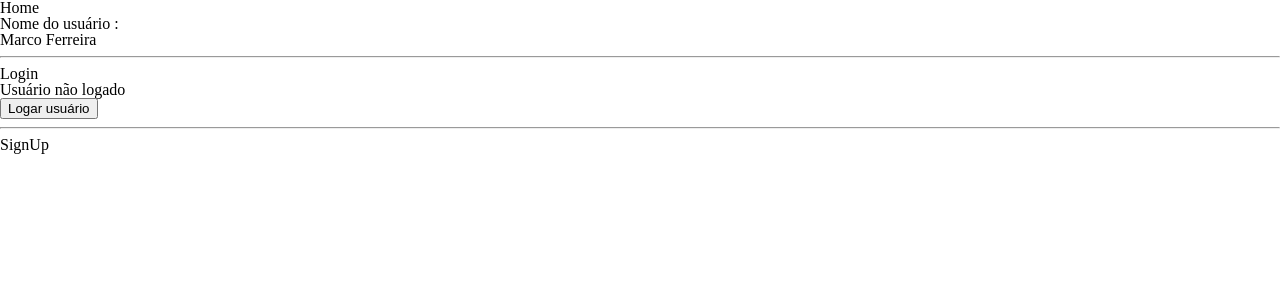
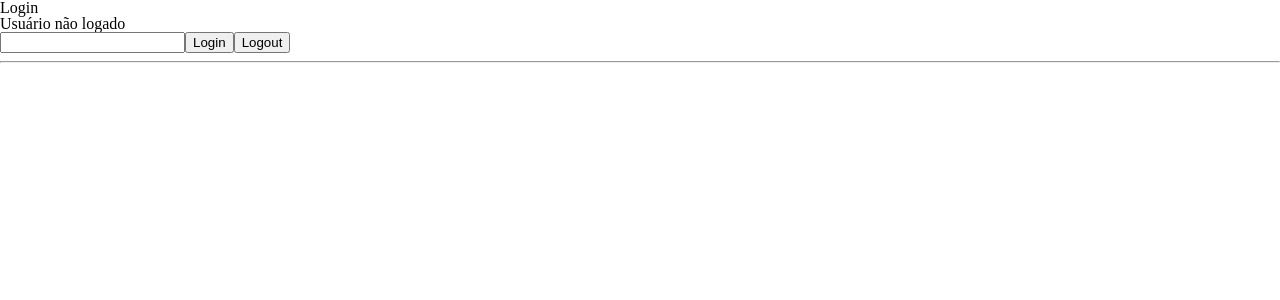
Before and after one commit to marcoferreiradev/challenge-two-hc, a React (Create React App) app: page /login in a window 1280 px wide. Shown: the top 300 px of the page. Built offline with nearby package versions, Linux system fonts and the light colour scheme.

Commit message:
feat(routes): add routes struct initial

```diff
--- a/public/index.html
+++ b/public/index.html
@@ -1,5 +1,5 @@
 <!DOCTYPE html>
-<html lang="en">
+<html lang="pt-br">
   <head>
     <meta charset="utf-8" />
     <link rel="icon" href="%PUBLIC_URL%/favicon.ico" />
--- a/src/App.js
+++ b/src/App.js
@@ -1,15 +1,12 @@
 import React from 'react';
-import Home from './pages/Home';
-import Login from './pages/Login';
-import SignUp from './pages/Signup';
+import { AuthProvider } from "./providers/auth";
+import Routes from './router/AppRouter';
 
 function App() {
   return (
-    <>
-      <Home />
-      <Login />
-      <SignUp />
-    </>
+    <AuthProvider>
+      <Routes />
+    </AuthProvider>
   );
 }
 
--- a/src/index.js
+++ b/src/index.js
@@ -2,13 +2,10 @@ import React from 'react';
 import ReactDOM from 'react-dom';
 import './index.css';
 import App from './App';
-import { AuthProvider } from "./providers/auth";
 
 ReactDOM.render(
   <React.StrictMode>
-    <AuthProvider>
-      <App />
-    </AuthProvider>
+    <App />
   </React.StrictMode>,
   document.getElementById('root')
 );
--- /dev/null
+++ b/src/pages/404/index.js
@@ -0,0 +1,11 @@
+import React from 'react'
+
+function NotFound404() {
+  return (
+    <div>
+      404 page
+    </div>
+  )
+}
+
+export default NotFound404
--- a/src/pages/Home/index.js
+++ b/src/pages/Home/index.js
@@ -1,14 +1,18 @@
-import React from 'react'
+import React  from 'react'
 import { useAuth } from '../../providers/auth';
 
 function Home() {
 
   const { user } = useAuth();
+
   return (
     <div>
       Home <br />
+      { user.isAuthenticated ?
+        <>Nome do usuário : <h1>{user.name}</h1></> :
+        <> User não logado </>
+      }
 
-      Nome do usuário : <h1>{user.name}</h1>
       <hr />
     </div>
   )
--- a/src/pages/Login/index.js
+++ b/src/pages/Login/index.js
@@ -1,23 +1,37 @@
-import React from 'react'
+import React, { useState } from 'react'
 import { useAuth } from "../../providers/auth";
 
 function Login() {
-  const { userLogged, setUserLogged, setUser  } = useAuth();
+  const [input, setInput] = useState({
+    name: '',
+  });
+  const { user, setUser  } = useAuth();
 
-  const handleClick = () => {
-    setUserLogged(true)
+  const handleLogin = () => {
+    const loginData = {...input, isAuthenticated: true};
+    localStorage.setItem('user', JSON.stringify(loginData));
+    setUser(loginData);
+  }
+
+  const handleLogout = () => {
+    localStorage.removeItem('user');
+    setUser({
+      name: "",
+      isAuthenticated: false
+    })
   }
 
   return (
     <div>
       Login
 
-      {userLogged ?
+      {user.isAuthenticated ?
         ( <p> Usuário está logado </p>)
         : ( <p> Usuário não logado </p>)
       }
-
-      <button onClick={handleClick}> Logar usuário </button>
+      <input type="text" onChange={(e) => setInput({name: e.target.value})} />
+      <button onClick={handleLogin}> Login </button>
+      <button onClick={handleLogout}> Logout </button>
       <hr />
     </div>
   )
--- a/src/pages/Signup/index.js
+++ b/src/pages/Signup/index.js
@@ -2,14 +2,14 @@ import React from 'react'
 import { useAuth } from '../../providers/auth';
 
 function SignUp() {
-  const { user } = useAuth();
+  const { user, setUser } = useAuth();
 
   console.log(user)
 
   return (
     <div>
       SignUp
-
+        <input type="text" onChange={(e) => setUser({name: e.target.value})} />
       <br/>
     </div>
   )
--- a/src/providers/auth.js
+++ b/src/providers/auth.js
@@ -1,11 +1,21 @@
-import React, { useState, createContext, useContext} from 'react';
+import React, { useState, createContext, useContext, useEffect } from 'react';
 
 export const AuthContext = createContext({});
 
 export const AuthProvider = (props) => {
-  const [user, setUser] = useState({
-    name: 'Marco Ferreira',
-  })
+  const [user, setUser] = useState({})
+
+  useEffect(() => {
+    const userStorage = localStorage.getItem("user");
+    if(userStorage) {
+      setUser(JSON.parse(userStorage))
+    } else {
+      setUser({
+        name: '',
+        isAuthenticated: false,
+      })
+    }
+  }, [])
 
   const [userLogged, setUserLogged] = useState();
 
--- a/src/router/AppRouter.js
+++ b/src/router/AppRouter.js
@@ -0,0 +1,21 @@
+import React from 'react'
+import { BrowserRouter, Switch, Route } from 'react-router-dom';
+import Home from '../pages/Home';
+import Login from '../pages/Login';
+import SignUp from '../pages/Signup';
+import NotFound from '../pages/404';
+
+function Routes() {
+  return (
+    <BrowserRouter>
+      <Switch>
+        <Route path="/" component={Home} exact />
+        <Route path="/login" component={Login} />
+        <Route path="/signup" component={SignUp} />
+        <Route component={NotFound} />
+      </Switch>
+    </BrowserRouter>
+  )
+}
+
+export default Routes
```
Also changed, not shown: package.json (+4 -3 lines), src/hooks/useLocalStorage.js (added), 1 other file (tests, documents, lock files or other folders).
